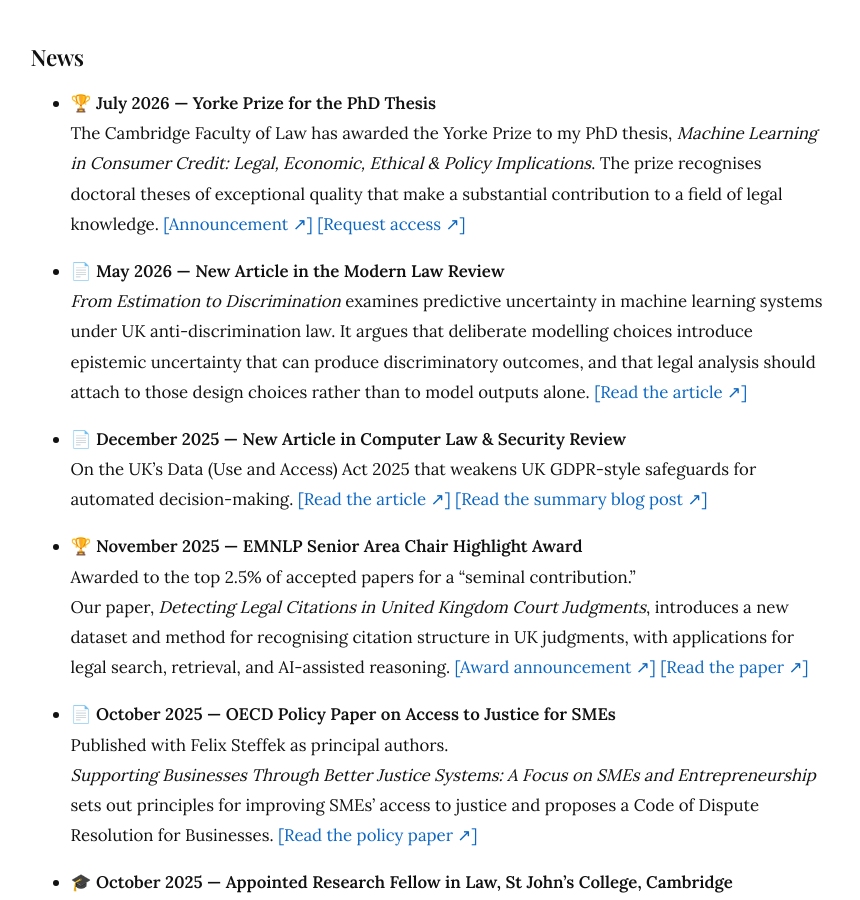
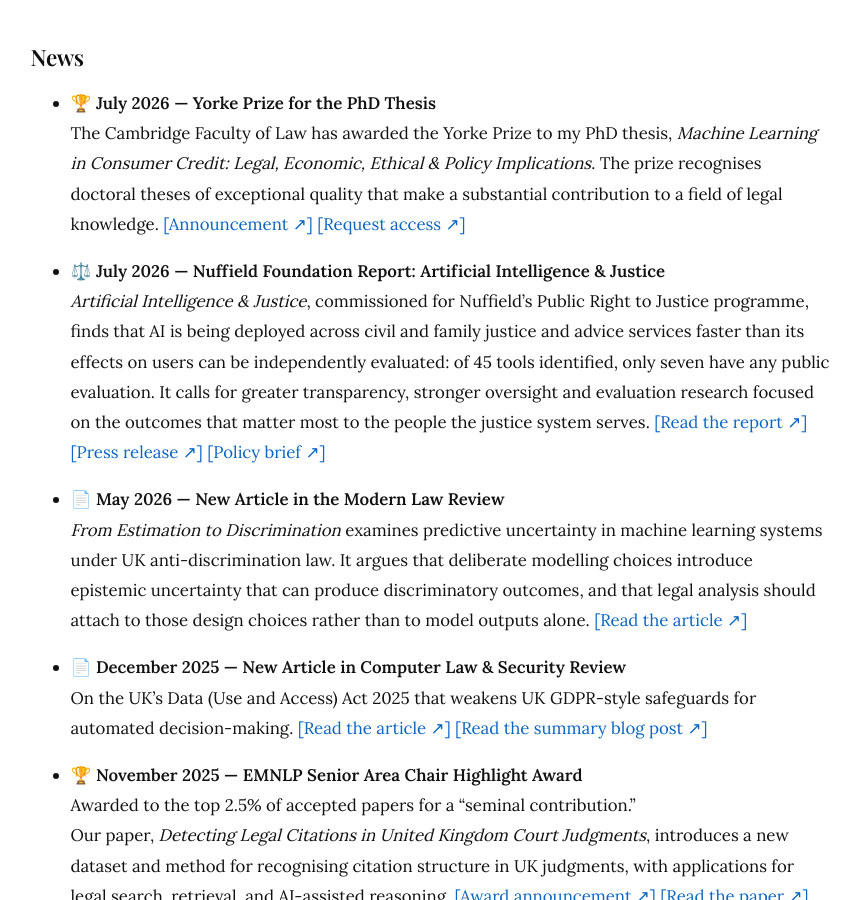
Before and after one commit to hollisargeant/hollisargeant.github.io, a Jekyll site: the page built from index.md, in a window 1280 px wide and 900 px high, scrolled down 1079 px. Shown: the whole window, without its empty margins (202-1062 px from the left). Built offline with Jekyll 4.4.1, drawn with Linux system fonts in a browser that asks for light colours.

Commit message:
Update index.md

```diff
--- a/index.md
+++ b/index.md
@@ -27,6 +27,9 @@ title: "Holli Sargeant"
 
 - 🏆 **July 2026 — Yorke Prize for the PhD Thesis**
 The Cambridge Faculty of Law has awarded the Yorke Prize to my PhD thesis, *Machine Learning in Consumer Credit: Legal, Economic, Ethical & Policy Implications*. The prize recognises doctoral theses of exceptional quality that make a substantial contribution to a field of legal knowledge. [[Announcement ↗︎]](https://www.law.cam.ac.uk/press/news/2026/07/research-students-win-yorke-prizes-excellence) [[Request access ↗︎]](https://doi.org/10.17863/CAM.115485)
+
+- ⚖️ **July 2026 — Nuffield Foundation Report: Artificial Intelligence & Justice**
+*Artificial Intelligence & Justice*, commissioned for Nuffield's Public Right to Justice programme, finds that AI is being deployed across civil and family justice and advice services faster than its effects on users can be independently evaluated: of 45 tools identified, only seven have any public evaluation. It calls for greater transparency, stronger oversight and evaluation research focused on the outcomes that matter most to the people the justice system serves. [[Read the report ↗︎]](https://doi.org/10.17863/CAM.132259) [[Press release ↗︎]](https://www.nuffieldfoundation.org/news/ai-rollout-justice-system-outpacing-scrutiny-new-report) [[Policy brief ↗︎]](https://www.nuffieldfoundation.org/publications/artificial-intelligence-justice)
 
 - 📄 **May 2026 — New Article in the Modern Law Review**
   <em>From Estimation to Discrimination</em> examines predictive uncertainty in machine learning systems under UK anti-discrimination law. It argues that deliberate modelling choices introduce epistemic uncertainty that can produce discriminatory outcomes, and that legal analysis should attach to those design choices rather than to model outputs alone. [[Read the article ↗︎]](https://doi.org/10.1111/1468-2230.70045)
```
